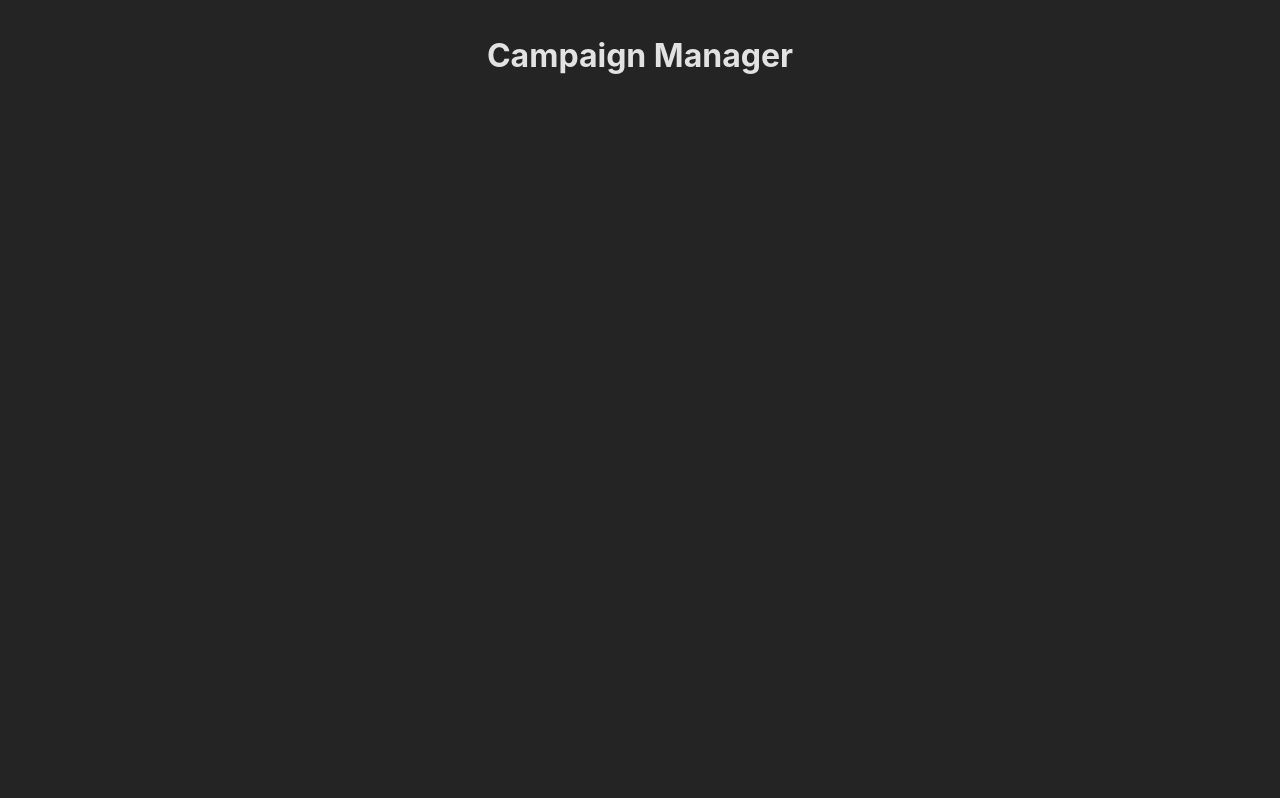
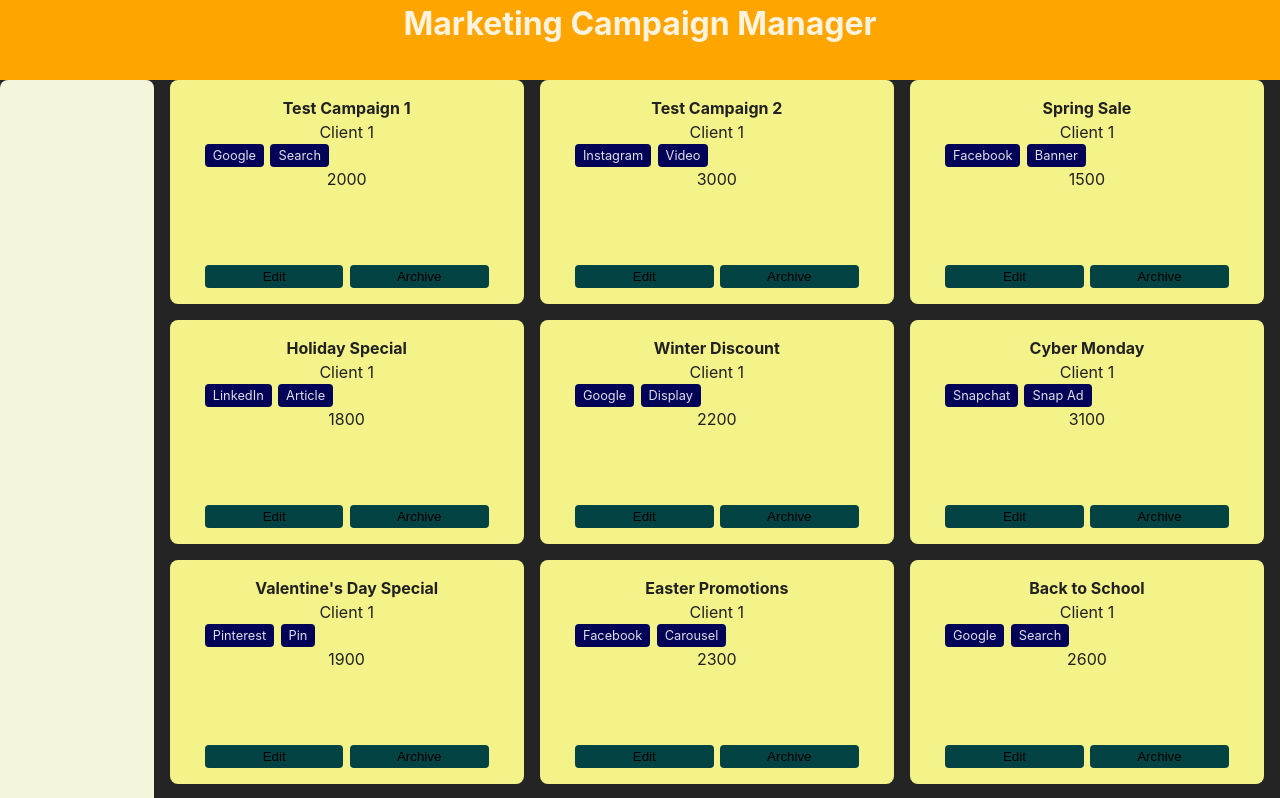
Before and after one commit to fpalm1991/vue-campaign-manager, a Vue app: page / in a window 1280 px wide. Shown: the top 798 px of the page. Built offline with nearby package versions, Linux system fonts and the light colour scheme.

Commit message:
Basic setup and first Campaign component

```diff
--- a/package.json
+++ b/package.json
@@ -9,6 +9,7 @@
     "preview": "vite preview"
   },
   "dependencies": {
+    "pinia": "^2.1.7",
     "vue": "^3.4.21"
   },
   "devDependencies": {
--- a/src/App.vue
+++ b/src/App.vue
@@ -1,7 +1,28 @@
-<script setup></script>
+<script setup>
+import { computed } from 'vue'
+import { useCampaignStore } from './stores/campaigns.js'
+import Campaign from './components/campaigns/Campaign.vue'
+
+const campaignStore = useCampaignStore()
+
+const campaigns = computed(() => campaignStore.getCampaigns)
+</script>
 
 <template>
-  <h1>Campaign Manager</h1>
+    <header class="header">
+        <h1>Marketing Campaign Manager</h1>
+    </header>
+
+    <main class="main">
+        <aside class="navigation"></aside>
+        <div class="main-content">
+            <div class="campaigns">
+                <Campaign v-for="campaign in campaigns" :campaign="campaign" :key="campaign.id" />
+            </div>
+        </div>
+    </main>
+
+    <footer class="footer"></footer>
 </template>
 
 <style scoped></style>
--- /dev/null
+++ b/src/components/campaigns/Campaign.vue
@@ -0,0 +1,25 @@
+<script setup>
+const props = defineProps({
+    campaign: Object,
+})
+</script>
+
+<template>
+    <div v-show="campaign.active" class="campaign">
+        <header class="campaign-header">
+            <h4>{{ campaign.name }}</h4>
+            <p>Client 1</p>
+            <div class="campaign-details">
+                <div class="campaign-detail">{{ campaign.platform }}</div>
+                <div class="campaign-detail">{{ campaign.type }}</div>
+            </div>
+        </header>
+        <main class="campaign-main">
+            <div class="campaign-info">{{ campaign.curreny }} {{ campaign.budget }}</div>
+        </main>
+        <footer class="campaign-footer">
+            <button class="campaign-button">Edit</button>
+            <button class="campaign-button">Archive</button>
+        </footer>
+    </div>
+</template>
--- a/src/main.js
+++ b/src/main.js
@@ -1,5 +1,9 @@
 import { createApp } from 'vue'
+import { createPinia } from 'pinia'
 import './style.css'
 import App from './App.vue'
 
-createApp(App).mount('#app')
+const app = createApp(App)
+const pinia = createPinia()
+
+app.use(pinia).mount('#app')
--- /dev/null
+++ b/src/stores/campaigns.js
@@ -0,0 +1,152 @@
+import { defineStore } from 'pinia'
+
+export const useCampaignStore = defineStore('campaigns', {
+    state: () => ({
+        campaigns: [
+            {
+                id: 1,
+                name: 'Test Campaign 1',
+                platform: 'Google',
+                type: 'Search',
+                client: 'Client 1',
+                budget: 2000,
+                currency: 'CHF',
+                active: true,
+            },
+            {
+                id: 2,
+                name: 'Test Campaign 2',
+                platform: 'Instagram',
+                type: 'Video',
+                client: 'Client 2',
+                budget: 3000,
+                currency: 'CHF',
+                active: true,
+            },
+            {
+                id: 3,
+                name: 'Spring Sale',
+                platform: 'Facebook',
+                type: 'Banner',
+                client: 'Client 3',
+                budget: 1500,
+                currency: 'USD',
+                active: true,
+            },
+            {
+                id: 4,
+                name: 'Summer Campaign',
+                platform: 'Twitter',
+                type: 'Post',
+                client: 'Client 4',
+                budget: 2500,
+                currency: 'EUR',
+                active: false,
+            },
+            {
+                id: 5,
+                name: 'Holiday Special',
+                platform: 'LinkedIn',
+                type: 'Article',
+                client: 'Client 5',
+                budget: 1800,
+                currency: 'CHF',
+                active: true,
+            },
+            {
+                id: 6,
+                name: 'Winter Discount',
+                platform: 'Google',
+                type: 'Display',
+                client: 'Client 6',
+                budget: 2200,
+                currency: 'GBP',
+                active: true,
+            },
+            {
+                id: 7,
+                name: 'Black Friday Blitz',
+                platform: 'Instagram',
+                type: 'Story',
+                client: 'Client 7',
+                budget: 2700,
+                currency: 'USD',
+                active: false,
+            },
+            {
+                id: 8,
+                name: 'Cyber Monday',
+                platform: 'Snapchat',
+                type: 'Snap Ad',
+                client: 'Client 8',
+                budget: 3100,
+                currency: 'EUR',
+                active: true,
+            },
+            {
+                id: 9,
+                name: 'New Year New You',
+                platform: 'YouTube',
+                type: 'Video',
+                client: 'Client 9',
+                budget: 3500,
+                currency: 'CHF',
+                active: false,
+            },
+            {
+                id: 10,
+                name: "Valentine's Day Special",
+                platform: 'Pinterest',
+                type: 'Pin',
+                client: 'Client 10',
+                budget: 1900,
+                currency: 'GBP',
+                active: true,
+            },
+            {
+                id: 11,
+                name: 'Easter Promotions',
+                platform: 'Facebook',
+                type: 'Carousel',
+                client: 'Client 11',
+                budget: 2300,
+                currency: 'USD',
+                active: true,
+            },
+            {
+                id: 12,
+                name: 'Back to School',
+                platform: 'Google',
+                type: 'Search',
+                client: 'Client 12',
+                budget: 2600,
+                currency: 'CHF',
+                active: true,
+            },
+            {
+                id: 13,
+                name: 'Labor Day Sale',
+                platform: 'Twitter',
+                type: 'Post',
+                client: 'Client 13',
+                budget: 2100,
+                currency: 'USD',
+                active: true,
+            },
+            {
+                id: 14,
+                name: 'Halloween Special',
+                platform: 'Instagram',
+                type: 'Story',
+                client: 'Client 14',
+                budget: 3400,
+                currency: 'EUR',
+                active: true,
+            },
+        ],
+    }),
+    getters: {
+        getCampaigns: (state) => state.campaigns,
+    },
+    actions: {},
+})
--- a/src/style.css
+++ b/src/style.css
@@ -19,16 +19,97 @@
     text-rendering: optimizeLegibility;
     -webkit-font-smoothing: antialiased;
     -moz-osx-font-smoothing: grayscale;
+
+    --basic-border-radius: 8px;
+    --color-dark: rgb(33, 33, 33);
+    --color-bright: rgba(255, 255, 255, 0.87);
 }
 
 body {
     min-width: 320px;
-  min-height: 100vh;
+}
+
+.debug-border {
+    border: 1px solid red;
 }
 
 #app {
     max-width: 1280px;
     margin: 0 auto;
-  padding: 2rem;
     text-align: center;
 }
+
+.header {
+    height: 10vh;
+    background-color: orange;
+}
+
+.main {
+    display: flex;
+    min-height: 80vh;
+}
+
+.footer {
+    height: 10vh;
+    background-color: orange;
+}
+
+.navigation {
+    flex: 1;
+    max-width: 12%;
+    background-color: beige;
+    border-radius: var(--basic-border-radius);
+    max-height: 100%;
+}
+
+.main-content {
+    flex: 2;
+}
+
+.campaigns {
+    display: grid;
+    gap: 1rem;
+    grid-template-columns: repeat(3, 1fr);
+    margin: 0 1rem;
+}
+
+.campaign {
+    min-height: 14rem;
+    padding: 1rem 2.2rem;
+    background-color: rgb(243, 243, 137);
+    color: var(--color-dark);
+    border-radius: var(--basic-border-radius);
+    display: grid;
+    grid-template-rows: auto 1fr auto;
+}
+
+.campaign-details {
+    display: flex;
+    column-gap: 0.4rem;
+}
+
+.campaign-detail {
+    font-size: 0.8rem;
+    background-color: rgb(3, 3, 87);
+    display: inline-block;
+    padding: 2px 8px;
+    color: var(--color-bright);
+    border-radius: calc(var(--basic-border-radius) / 2);
+}
+
+.campaign-footer {
+    display: flex;
+    column-gap: 0.4rem;
+}
+
+.campaign-button {
+    flex: 1;
+    padding: 4px 18px;
+    border: none;
+    border-radius: calc(var(--basic-border-radius) / 2);
+    background-color: rgb(4, 67, 67);
+}
+
+.campaign-button:hover {
+    cursor: pointer;
+}
--- a/vite.config.js
+++ b/vite.config.js
@@ -3,5 +3,5 @@ import vue from '@vitejs/plugin-vue'
 
 // https://vitejs.dev/config/
 export default defineConfig({
-  plugins: [vue()],
+    plugins: [vue()],
 })
```
Also changed, not shown: 1 other file (tests, documents, lock files or other folders). Lines whose indentation alone changed are shown as unchanged.
